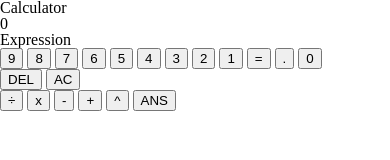
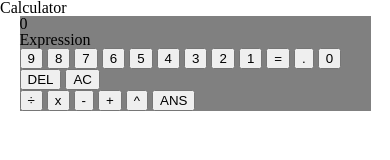
Before and after one commit to marcdtnguyen/calculator, a plain HTML site: page index.html in a window 390 px wide. Drawn offline with Linux system fonts and the light colour scheme.

Commit message:
Add responsive calculator base

```diff
--- a/css/style.css
+++ b/css/style.css
@@ -0,0 +1,12 @@
+main {
+    display: flex;
+    justify-content: center;
+}
+.calculator {
+    background-color: gray;
+    /* flex-basis: 600px;
+    flex-grow: 0;
+    flex-shrink: 1;*/
+    width:600px;
+    margin: 0 5vw;
+}
--- a/index.html
+++ b/index.html
@@ -16,6 +16,8 @@
         <h1>Calculator</h1>
     </header>
     <main>
+        <div class="margin"></div>
+        <section class="calculator">
             <section class="display">
                 <p class="result">0</p>
                 <p class="exp">Expression</p>
@@ -50,6 +52,8 @@
                     </div>
                 </div>
             </section>
+        </section>
+        <div class="margin"></div>
     </main>
 </body>
 
```
Lines whose indentation alone changed are shown as unchanged.
